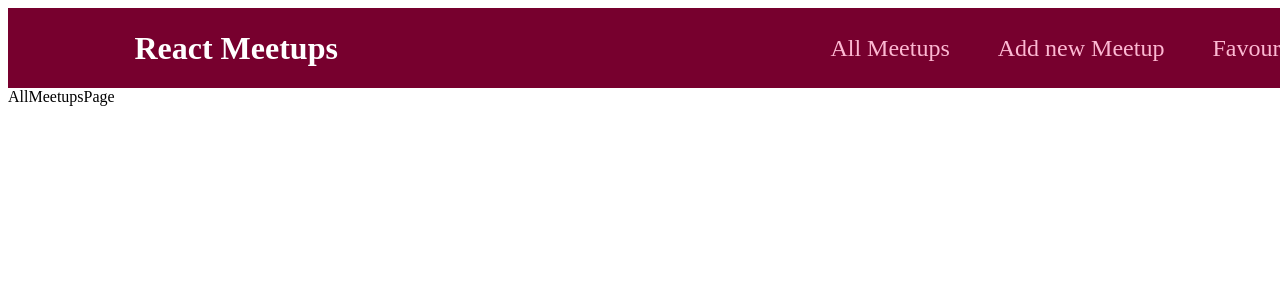
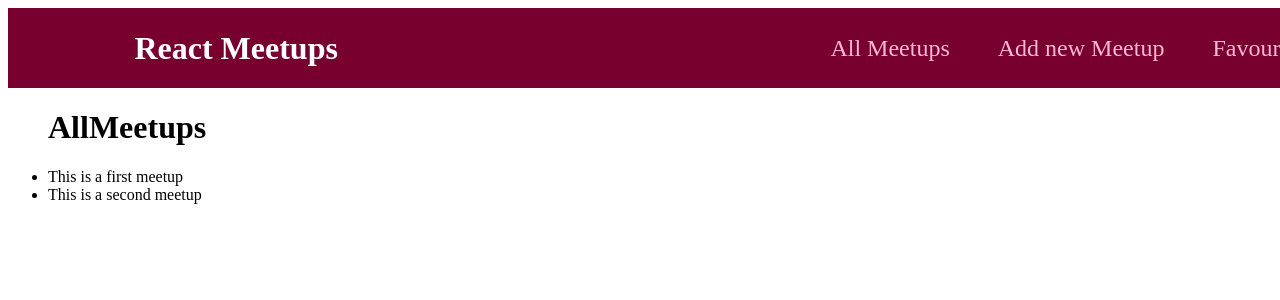
Before and after one commit to KorolevskiTigr2/NextJs-learning, a React (Create React App) app: page / in a window 1280 px wide. Shown: the top 300 px of the page. Built offline with nearby package versions, Linux system fonts and the light colour scheme.

Commit message:
build: array in AllMeetups.js

```diff
--- a/src/pages/AllMeetups.js
+++ b/src/pages/AllMeetups.js
@@ -1,6 +1,35 @@
+import { Link } from "react-router-dom";
+
+const DUMMY_DATE = [
+  {
+    id: 'm1',
+    title: 'This is a first meetup',
+    image: '#',
+    address: '#',
+    description:
+      'This is a first, amazing meetup'
+  },
+  {
+    id: 'm2',
+    title: 'This is a second meetup',
+    image: '#',
+    address: '#',
+    description:
+      'This is a second, amazing meetup'
+  }
+]
+
+
  function AllMeetupsPage() {
   return (
-    <div>AllMeetupsPage</div>
+   <div>
+    <ul>
+    <h1>AllMeetups</h1>
+    {DUMMY_DATE.map((meetup) => {
+      return <li key = {meetup.id}>{meetup.title}</li>
+    })}
+    </ul>
+    </div>
   )
  }
 
```
